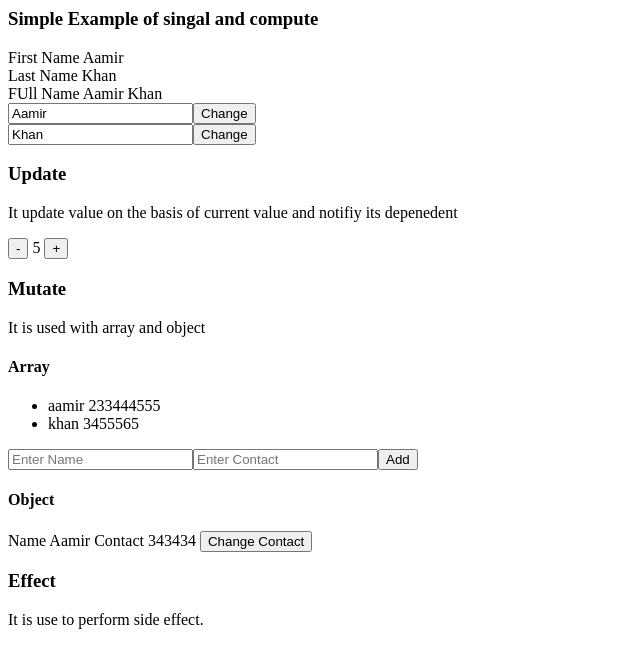
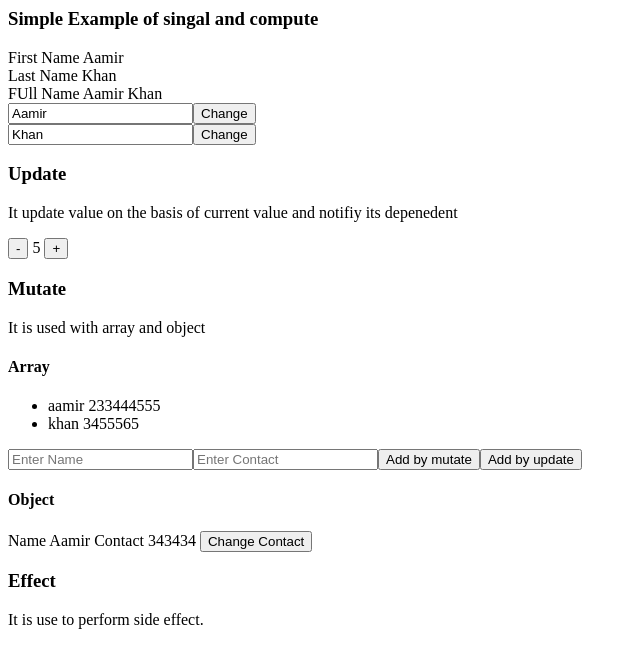
Before and after one commit to aamir12/angular-signals, an Angular app: page / in a window 1280 px wide. Shown: the top 668 px of the page, without its empty margins (0-640 px from the left). Built offline with nearby package versions, Linux system fonts and the light colour scheme.

Commit message:
1 file modified

```diff
--- a/src/main.ts
+++ b/src/main.ts
@@ -45,10 +45,11 @@ import { FormBuilder, ReactiveFormsModule, Validators } from '@angular/forms';
         </li>
 
       </ul>
-      <form [formGroup]="employeeForm" (ngSubmit)="onFormSubmit()">
+      <form [formGroup]="employeeForm" >
         <input type="text" formControlName="name"  placeholder="Enter Name">
         <input type="text" formControlName="contact"  placeholder="Enter Contact">
-        <button type="submit"> Add </button>
+        <button type="button" (click)="addByMutate()"> Add by mutate</button>
+        <button type="button" (click)="addByUpdate()"> Add by update</button>
       </form>
 
       <h4>Object</h4>
@@ -112,7 +113,7 @@ export class App {
     contact: ['', [Validators.required]],
   });
 
-  onFormSubmit() {
+  addByMutate() {
     if (this.employeeForm.invalid) {
       return;
     }
@@ -122,6 +123,19 @@ export class App {
     };
 
     this.employees.mutate((empList) => empList.push(emp));
+    this.employeeForm.reset();
+  }
+
+  addByUpdate() {
+    if (this.employeeForm.invalid) {
+      return;
+    }
+    const emp = {
+      name: this.employeeForm.value.name!.toString(),
+      contact: this.employeeForm.value.contact!.toString(),
+    };
+
+    this.employees.update((empList) => [...empList, emp]);
     this.employeeForm.reset();
   }
 
```
